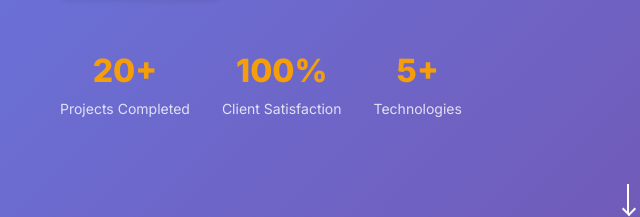
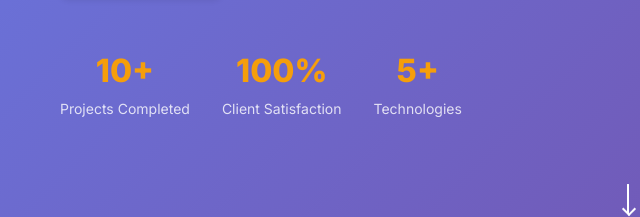
Before and after one commit to Sahil5114/Portfolio, a plain HTML site: page index.html in a window 1280 px wide. Shown: the part 553-770 px from the top of the page, 12-652 px from the left. Drawn offline with nearby package versions, Linux system fonts and the light colour scheme.

Commit message:
Update index.html

```diff
--- a/index.html
+++ b/index.html
@@ -70,7 +70,7 @@
                 </div>
                 <div class="hero-stats">
                     <div class="stat">
-                        <span class="stat-number">20+</span>
+                        <span class="stat-number">10+</span>
                         <span class="stat-label">Projects Completed</span>
                     </div>
                     <div class="stat">
```
